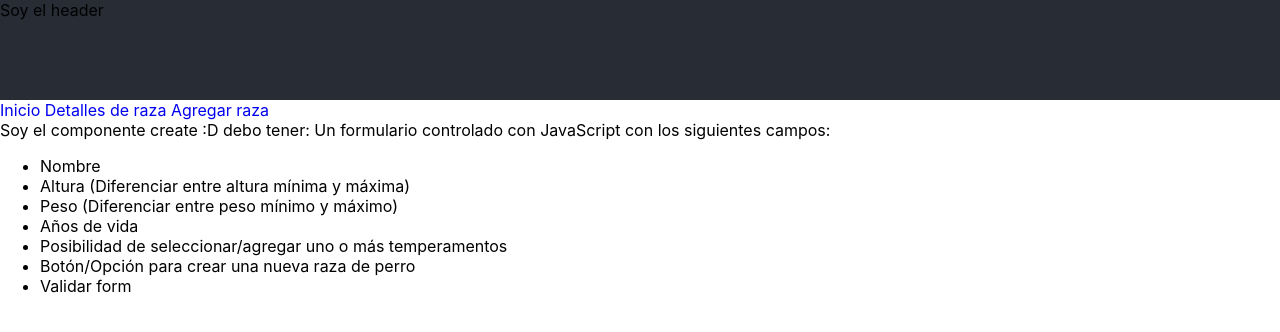
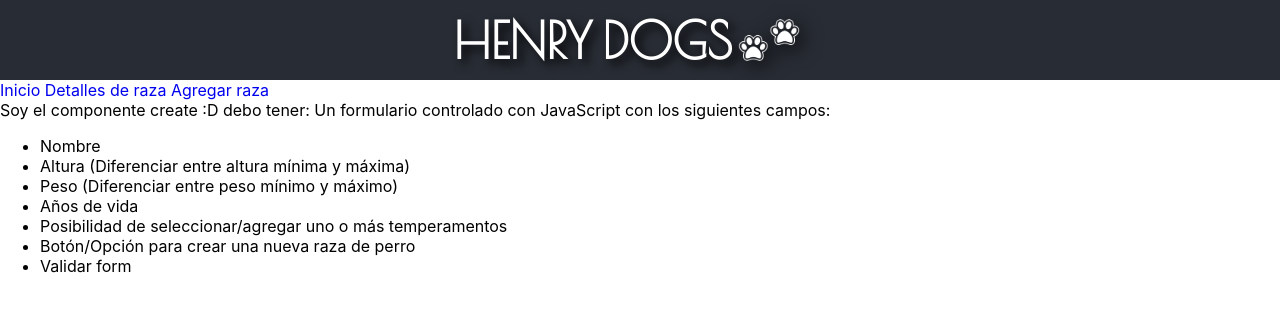
Before and after one commit to Ramiin/HENRY-DOGS, a React (Create React App) app in the folder client/: page /create in a window 1280 px wide. Shown: the top 332 px of the page. Built offline with nearby package versions, Linux system fonts and the light colour scheme.

Commit message:
Header v1 done

```diff
--- a/client/src/Global.css
+++ b/client/src/Global.css
@@ -14,7 +14,10 @@ a {
   text-decoration: none;
 }
 
+
 /* LANDING PAGE */
+
+
 #landing-page{
   display:flex;
   align-items: center;
@@ -63,11 +66,32 @@ a {
 #landing-button:hover{
   background-color: #ba8707;
 }
+
 /* HEADER */
 
 
 #header{
+  display: flex;
+  justify-content: center;
+  align-items: center;
   background-color: #282c34;
   width: 100%;
-  height: 100px;
+  height: 80px;
+  overflow: hidden;
 }
+
+#header h1{
+  display:inline;
+  text-shadow: 5px 5px 10px black;
+  margin: 10px 0px;
+  text-align: center;
+  font-family: 'Poiret One', cursive;
+  color: white;
+  font-size: 50px;
+}
+#paw{
+  height: 60px;
+  margin: 0px;
+  margin-left: -20px;
+  filter: invert(100%) drop-shadow(5px 5px 10px black);;
+}
--- a/client/src/components/Header.jsx
+++ b/client/src/components/Header.jsx
@@ -1,9 +1,12 @@
-import React, { Component }from 'react'
+import React, { Component }from 'react';
+import paw from './../sources/paw.png';
 
 export default class Header extends Component{
     render(){
         return (
-            <div id='header'>Soy el header</div>
+            <div id='header'>
+                <h1>HENRY DOGS</h1> <img id= 'paw' src= {paw}></img>
+            </div>
         )
     }
 }
```
Also changed, not shown: client/src/sources/paw.png (added).
